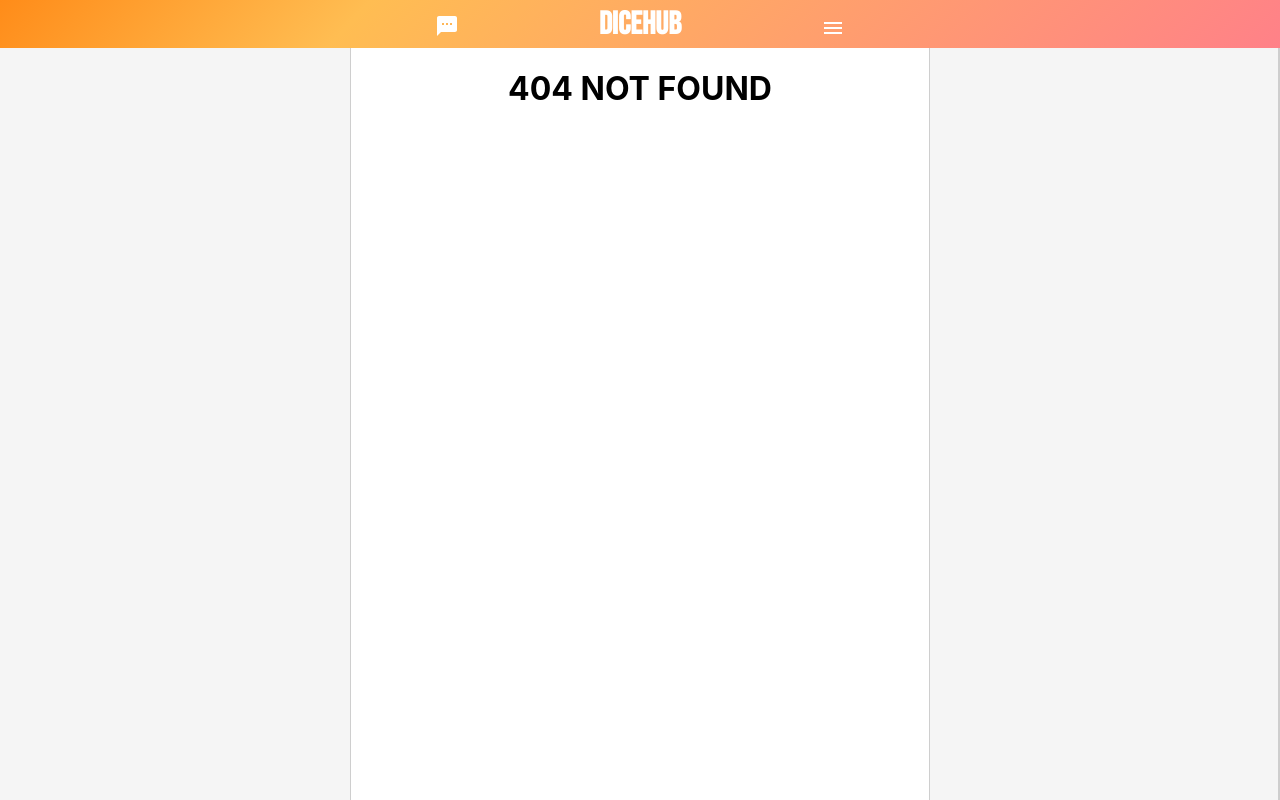
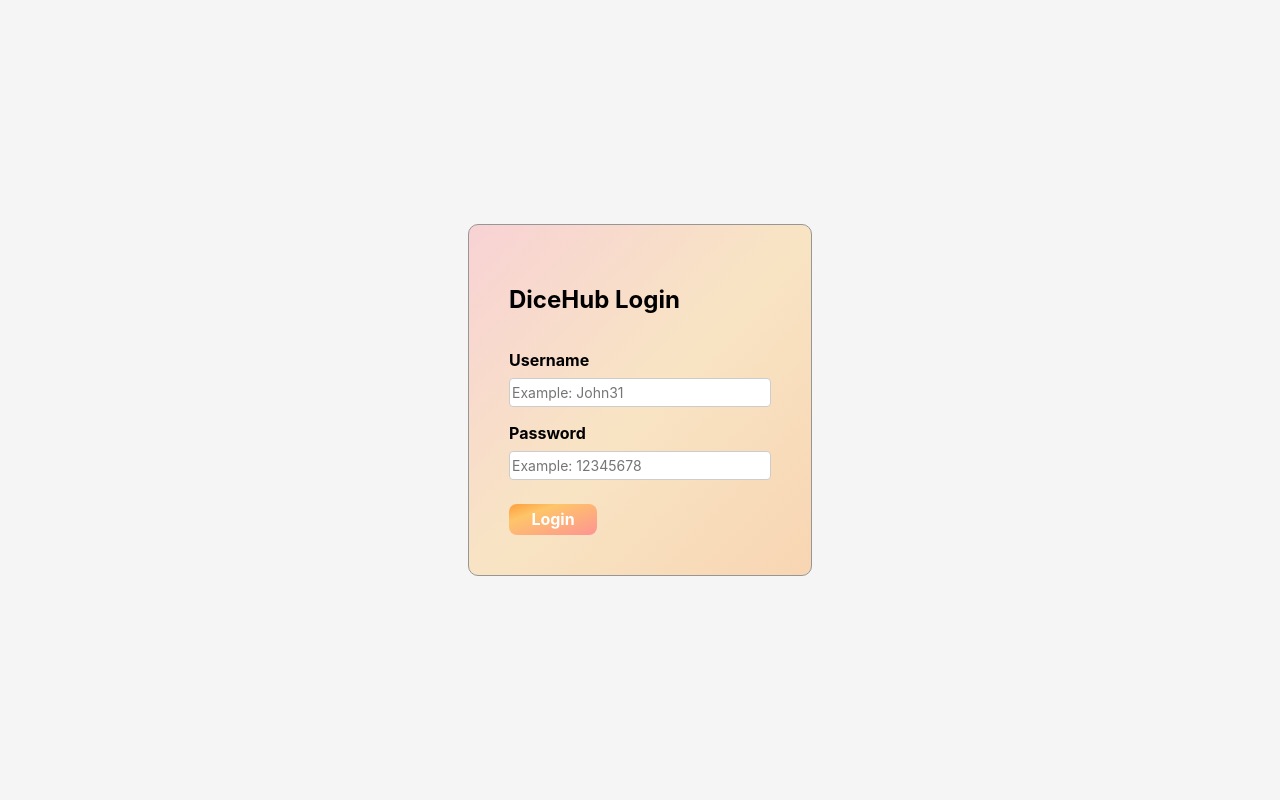
Before and after one commit to fesb-projekti/DiceHub, a React (Create React App) app in the folder client/: page /login in a window 1280 px wide. Before the commit this address had no page. Built offline with nearby package versions, Linux system fonts and the light colour scheme.

Commit message:
Login and logout implemented
- Storing the username in the localstorage for session so we can use it in the application for our needs
- Upon logout the storage is cleared
- Sending authorize function to components where it needs to be changed

```diff
--- a/client/src/App.js
+++ b/client/src/App.js
@@ -21,10 +21,6 @@
 
   const [isAuthorized, setAuthorize] = useState(false); // Authorization state, default is false
 
-  useEffect(() => {
-    setAuthorize(true); // Change to false to view landing page, for development only
-  }, []);
-
   // Change this to true or false if you want to render the LandingPage or the Application untill
   // proper login with accounts is implemented
 
@@ -36,7 +32,7 @@
   if (isAuthorized) {
     // If the client is authorized show him the application so he can use it fully
     return (
-      <MainLayout>
+      <MainLayout logout={setAuthorize}>
         <Routes>
           <Route path="/" exact={true} element={<Home />} />
           <Route path="/home" element={<Home />} />
@@ -61,7 +57,7 @@
         <Routes>
           <Route path="/" exact={true} element={<LandingPage />} />
           <Route path="/register" element={<Register />} />
-          <Route path="/login" element={<Login />} />
+          <Route path="/login" element={<Login login={setAuthorize} />} />
           <Route path="*" element={<ErrorPage />} />
         </Routes>
       </LandingPageLayout>)
--- a/client/src/layout/MainSidebar.jsx
+++ b/client/src/layout/MainSidebar.jsx
@@ -1,8 +1,17 @@
 import classes from "./MainSidebar.module.css";
-import { Link } from "react-router-dom";
+import { Link, useNavigate } from "react-router-dom";
 
-function MainSidebar({ active }) {
+function MainSidebar({ active, logout }) {
     // Using two returns with same items, but different classes to achieve a css transition
+    const history = useNavigate();
+
+    function handleLogout() {
+        logout(false);
+        console.log("removing storage");
+        localStorage.removeItem("username");
+        history("/home");
+    }
+
     if (active)
         return (
             <div className={classes.sidebar}>
@@ -12,7 +21,7 @@
                 <span><Link to="/settings">Settings</Link></span>
                 <span><Link to="/about">About</Link></span>
                 <div className={classes.logout}>
-                    <span><Link to="#">Logout</Link></span>
+                    <span ><Link to="/" onClick={handleLogout}>Logout</Link></span>
                 </div>
             </div >
         )
@@ -24,7 +33,7 @@
             <span><Link to="/settings">Settings</Link></span>
             <span><Link to="/about">About</Link></span>
             <div className={classes.logout}>
-                <span><Link to="#">Logout</Link></span>
+                <span><Link to="/" onClick={handleLogout}>Logout</Link></span>
             </div>
         </div >
     )
--- a/client/src/pages/Login.jsx
+++ b/client/src/pages/Login.jsx
@@ -2,7 +2,7 @@
 import { useRef } from "react";
 import { useNavigate } from "react-router-dom";
 
-function Login() {
+function Login({login}) {
 
     const history = useNavigate();
     const nameInputRef = useRef();
@@ -14,11 +14,14 @@
         const password = passwordInputRef.current.value;
 
         const info = { name,password };
-        await fetch("http://localhost:3001/authorize", {
-            method: "PUT",
+        await fetch("http://localhost:3001/login", {
+            method: "POST",
             headers: { "Content-type": "application/json" },
             body: JSON.stringify(info)
         }).then(() => { history("/") })
+
+        localStorage.setItem("username", name);
+        login(true);
     }
 
     return (
```
